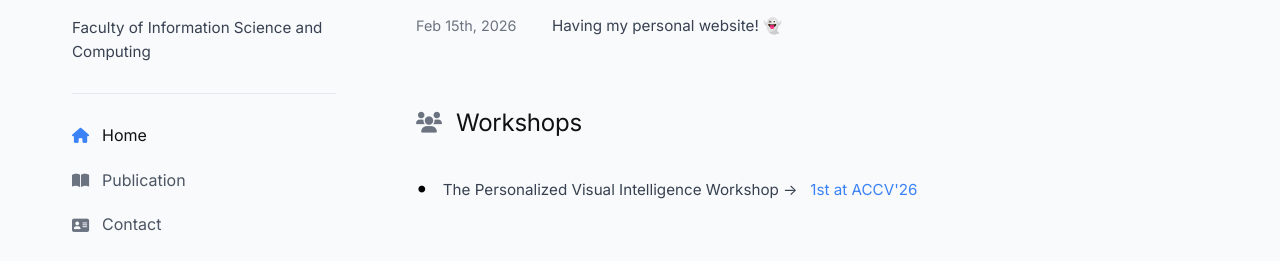
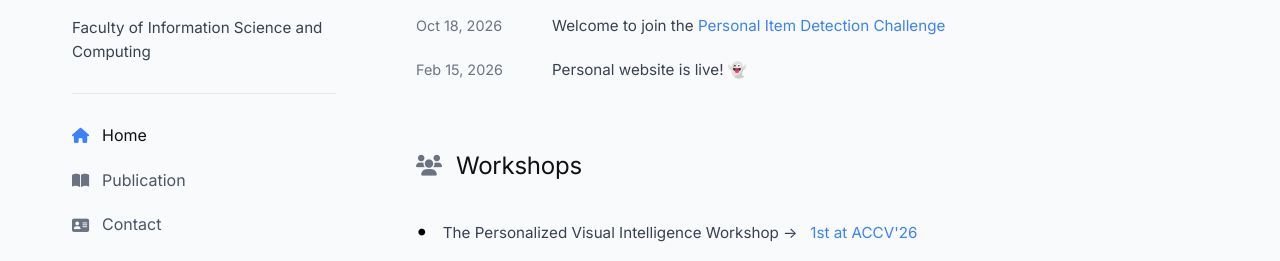
Before and after one commit to elowendeng/elowendeng.github.io, a plain HTML site: page index.html in a window 1280 px wide. Shown: the part 286-547 px from the top of the page. Drawn offline with Linux system fonts and the light colour scheme.

Commit message:
Update index.html

```diff
--- a/index.html
+++ b/index.html
@@ -643,8 +643,12 @@
                 <section>
                     <h2><i class="fas fa-bullhorn"></i> News</h2>
                     <div class="news-item">
-                        <span class="news-date">Feb 15th, 2026</span>
-                        <span class="news-content">Having my personal website! 👻</span>
+                        <span class="news-date">Oct 18, 2026</span>
+                        <span class="news-content">Welcome to join the <a href="https://www.codabench.org/competitions/18336/" class="inline-link" target="_blank">Personal Item Detection Challenge</a></span>
+                    </div>
+                    <div class="news-item">
+                        <span class="news-date">Feb 15, 2026</span>
+                        <span class="news-content">Personal website is live! 👻</span>
                     </div>
                 </section>
 
```
